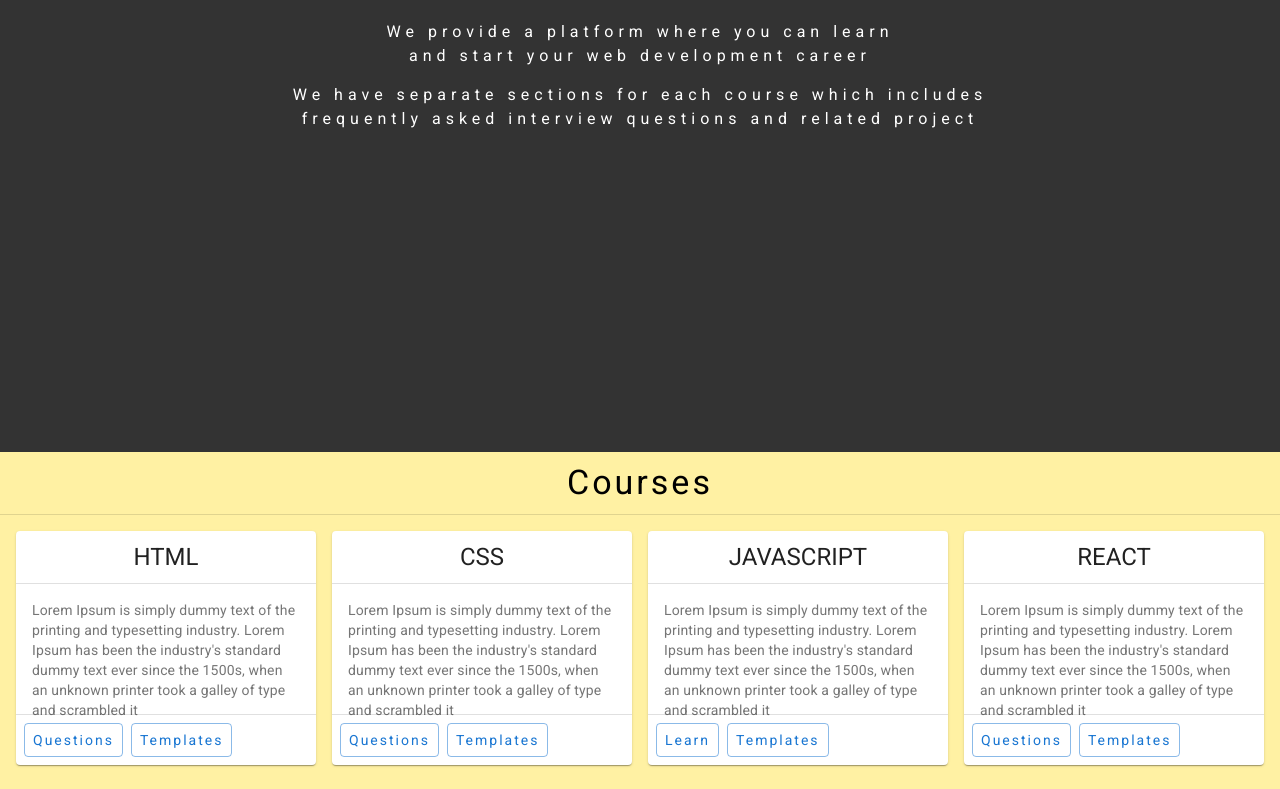
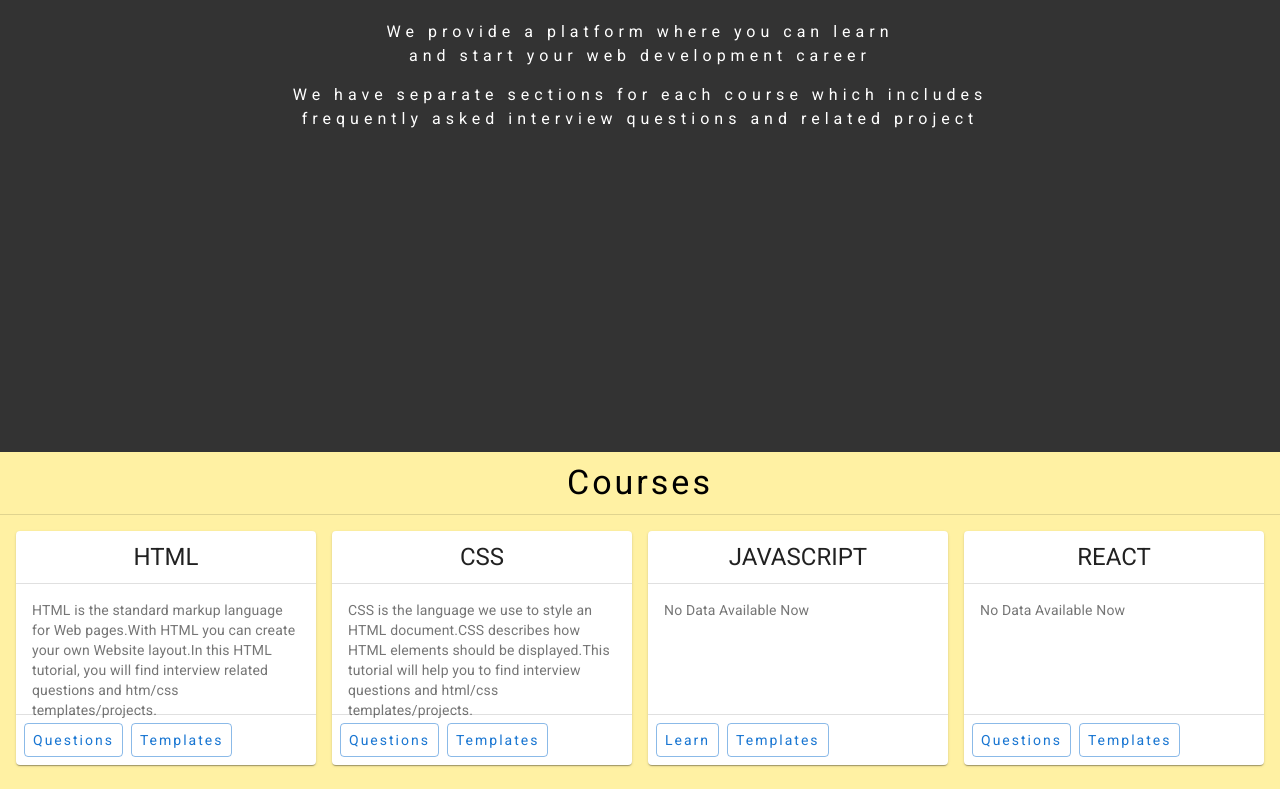
Before and after one commit to jaylal-sahoo-au1/mybook, a Next.js app: page / in a window 1280 px wide. Shown: the part 348-1137 px from the top of the page. Built offline with nearby package versions, Linux system fonts and the light colour scheme.

Commit message:
code added

```diff
--- a/data/data.js
+++ b/data/data.js
@@ -3,7 +3,7 @@ export const courses = [
 		id: 1,
 		title: 'HTML',
 		short_description:
-			"Lorem Ipsum is simply dummy text of the printing and typesetting industry. Lorem Ipsum has been the industry's standard dummy text ever since the 1500s, when an unknown printer took a galley of type and scrambled it ",
+			'HTML is the standard markup language for Web pages.With HTML you can create your own Website layout.In this HTML tutorial, you will find interview related questions and htm/css templates/projects.',
 		action: {
 			Questions: '/htmlQuestion',
 			Templates: '/htmlCssTemplate',
@@ -14,7 +14,7 @@ export const courses = [
 		id: 2,
 		title: 'CSS',
 		short_description:
-			"Lorem Ipsum is simply dummy text of the printing and typesetting industry. Lorem Ipsum has been the industry's standard dummy text ever since the 1500s, when an unknown printer took a galley of type and scrambled it ",
+			'CSS is the language we use to style an HTML document.CSS describes how HTML elements should be displayed.This tutorial will help you to find interview questions and html/css templates/projects.',
 		action: {
 			Questions: '/cssQuestion',
 			Templates: '/htmlCssTemplate',
@@ -24,8 +24,7 @@ export const courses = [
 	{
 		id: 3,
 		title: 'JAVASCRIPT',
-		short_description:
-			"Lorem Ipsum is simply dummy text of the printing and typesetting industry. Lorem Ipsum has been the industry's standard dummy text ever since the 1500s, when an unknown printer took a galley of type and scrambled it ",
+		short_description: 'No Data Available Now',
 		action: {
 			Learn: '/javascriptLearn',
 			Templates: '/javascriptTemplate',
@@ -35,8 +34,7 @@ export const courses = [
 	{
 		id: 4,
 		title: 'REACT',
-		short_description:
-			"Lorem Ipsum is simply dummy text of the printing and typesetting industry. Lorem Ipsum has been the industry's standard dummy text ever since the 1500s, when an unknown printer took a galley of type and scrambled it ",
+		short_description: 'No Data Available Now',
 		action: {
 			Questions: '/reactQuestion',
 			Templates: '/reactTemplate',
```
